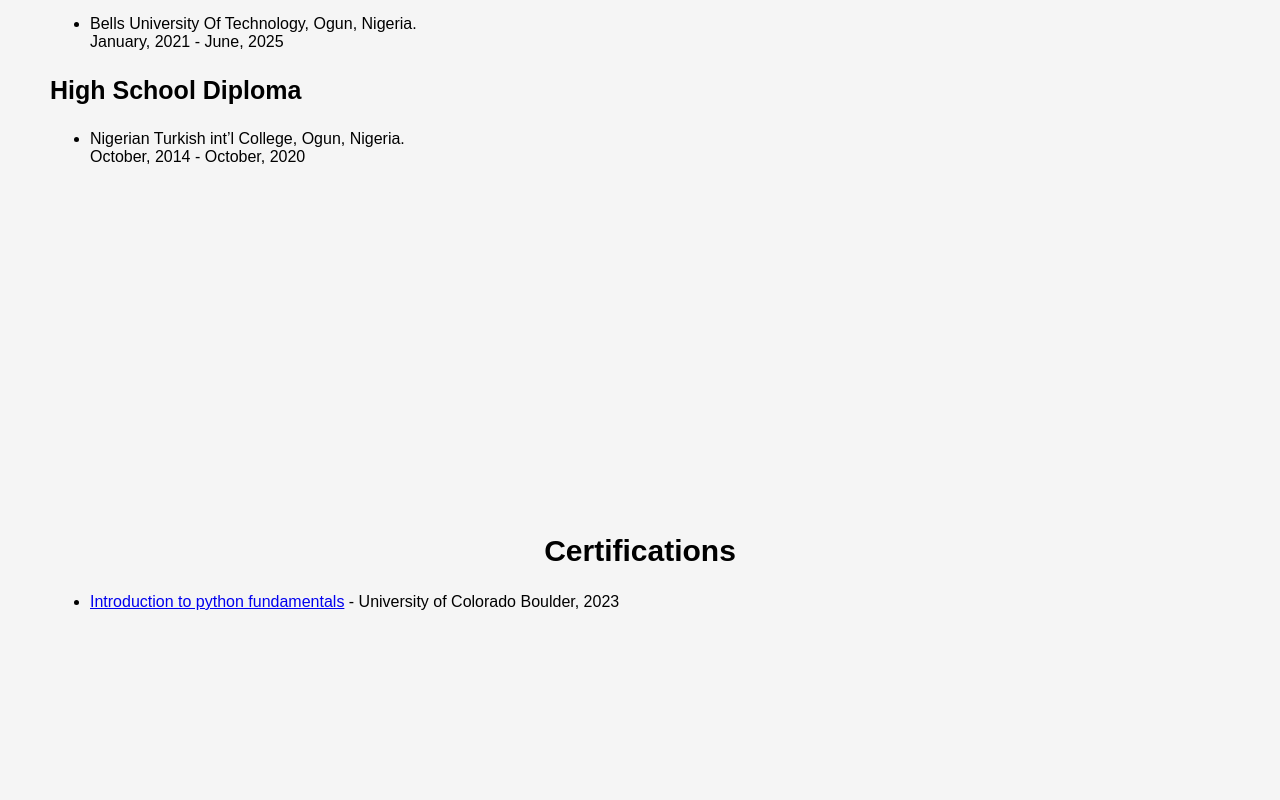
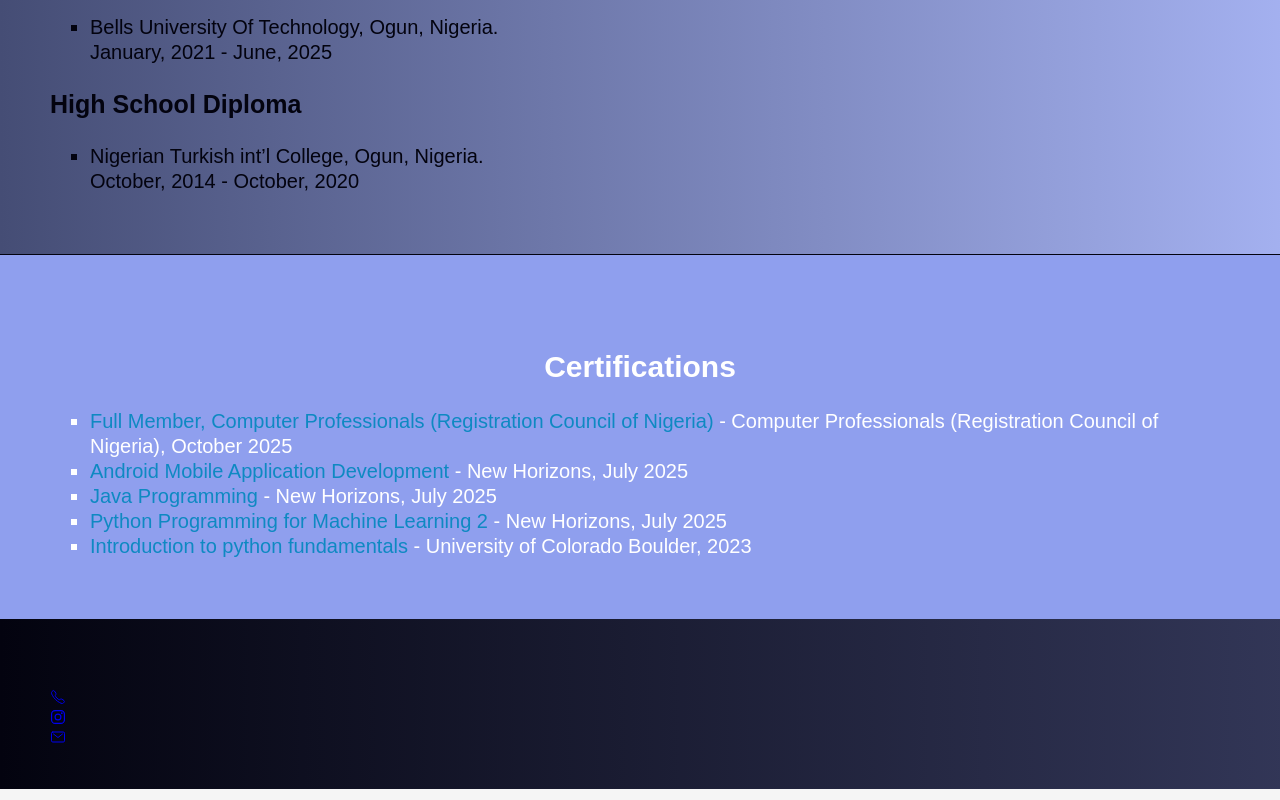
Before and after one commit to Lordjay-19/bakrejaafar, a plain HTML site: page index.html in a window 1280 px wide. Shown: the part 1820-2620 px from the top of the page. Drawn offline with nearby package versions, Linux system fonts and the light colour scheme.

Commit message:
"completed certification list"

```diff
--- a/css/index.css
+++ b/css/index.css
@@ -112,6 +112,11 @@ section {
     margin: 60px 0px 20px 20px;
 }
 
+.image-right:hover {
+    transform: scale(1.05);
+    transition: transform 0.3s;
+}
+
 .work-experience {
     background-color: rgb(143, 159, 238);
     color: rgb(3, 3, 15);
@@ -119,183 +124,52 @@ section {
     padding-bottom: 40px;
 }
 
-/*body {
-    background-color: blanchedalmond;
+.skills {
+    background-color: white;
+    color: rgb(3, 3, 15);
 }
 
-header {
-    background-color: white;
-    width: 100%;
-    padding-left: 20px;
-}
-img {
-    border-radius: 25px;
-    height: 50px;
-    width: 50px;
-    margin-bottom: 0px;
+.skills ul {
+    list-style-type: square;
+    line-height: 25px;
+    font-size: 20px;
 }
 
-h1 {
-    display: inline-block;
-    color: rgb(14, 137, 194);
-    font-family: sans-serif;
-    font-size: 30px;
+.education {
+    background: linear-gradient(90deg, rgb(69, 77, 117), rgba(143, 159, 238, 0.8));
+    color: rgb(3, 3, 15);
+    height: auto;
+    padding-bottom: 40px;
 }
 
-nav {
-    display: inline-block;
-    margin-left: 250px;
-    margin-top: auto;
-    margin-bottom: auto;
+.education ul {
+    list-style-type: square;
+    line-height: 25px;
+    font-size: 20px;
 }
 
-.navigation li {
-    list-style: none;
-    display: inline-block;
-    transition: color 0.1s ;
+.certifications {
+    background-color: rgb(143, 159, 238);
+    color: white;
+    height: auto;
+    border-top: 1px solid rgb(3, 3, 15);
+    padding-bottom: 40px;
 }
 
-.navigation li:hover {
-    color: rgb(14, 137, 194);
+.certifications ul {
+    list-style-type: square;
+    line-height: 25px;
+    font-size: 20px;
 }
 
-h2 {
-    text-align: left;
-    border-bottom: 2px solid black;
+.certifications a {
     color: rgb(14, 137, 194);
+    text-decoration: none;
 }
 
-a {
-    text-decoration: solid;
-    color: black;
+.contact-me {
+    background: linear-gradient(90deg, rgb(3, 3, 15), rgba(1, 6, 47, 0.8));
+    color: rgb(3, 3, 15);
+    height: auto;
+    padding-bottom: 40px;
 }
-
-a:hover {
-    font-weight: bold;
-}
-
-li {
-    margin-left: 25px;
-}
-
-h3 {
-    color: black;
-    font-weight: normal;
-}
-
-p {
-    font-family: 'Gill Sans', 'Gill Sans MT', Calibri, 'Trebuchet MS', sans-serif;
-}
-
-a li {
-    font-family: 'Gill Sans', 'Gill Sans MT', Calibri, 'Trebuchet MS', sans-serif;
-}
-
-.social-icons {
-    color: white;
-    margin-top: 10px;
-}
-
-#contact-me {
-    background-color: black;
-    padding: 2% 35% 2% 47%;
-}
-
-#contact-me a {
-    color: white;
-}
-
-#contact-me a:hover {
-    color: aqua;
-    font-size: 120%;
-}
-
-
-
-@media (max-width: 600px) {
-    body {
-        background-color: blanchedalmond;
-    }
-
-    header {
-        border-bottom: 1px solid black;
-    }
-
-    #img1 {
-        text-align: center;
-        margin-bottom: 0px;
-    }
-
-    img {
-        border-radius: 10px;
-        height: 150px;
-        width: 130px;
-    }
-
-    h1 {
-        margin-top: 0px;
-        text-align: center;
-        color: rgb(14, 137, 194);
-        font-family: 'Lucida Sans', 'Lucida Sans Regular', 'Lucida Grande', 'Lucida Sans Unicode', Geneva, Verdana, sans-serif;
-        font-size: 150%;
-    }
-
-    h2 {
-        text-align: left;
-        border-bottom: 2px solid black;
-        color: rgb(14, 137, 194);
-        width: 100%;
-        font-size: 120%;
-    }
-
-    ol {
-        list-style: disc;
-        display: flex;
-        text-align: center;
-        flex-direction: column;
-        align-items: flex-start;
-    }
-
-    li {
-        margin-left: 0px;
-
-    }
-
-    a {
-        text-decoration: none;
-        color: black;
-    }
-
-    a:hover {
-        font-weight: bold;
-    }
-
-    p {
-        font-family: 'Gill Sans', 'Gill Sans MT', Calibri, 'Trebuchet MS', sans-serif;
-        font-size: 90%;
-    }
-
-    a li {
-        font-size: 90%;
-        font-family: 'Gill Sans', 'Gill Sans MT', Calibri, 'Trebuchet MS', sans-serif;
-    }
-
-    .social-icons {
-        color: white;
-        margin-top: 10px;
-    }
-
-    #contact-me {
-        background-color: black;
-        padding: 2% 35% 2% 47%;
-    }
-
-    #contact-me a {
-        color: white;
-    }
-
-    #contact-me a:hover {
-        color: aqua;
-        font-size: 120%;
-    }
-}
--- a/index.html
+++ b/index.html
@@ -87,7 +87,7 @@
                 <h3><strong>Technical</strong></h3>
                 <ul>
                     <li>Frontend Development using HTML, CSS, JavaScript, React.js..</li>
-                    <li>Knowledge of Web Development Tools: VS Code, GitHub, Canva, Figma (basic).</li>
+                    <li>Knowledge of Web Development Tools: VS Code, Git, GitHub, Canva, Figma (basic).</li>
                     <li>Basic knowledge in Graphics design (less than 6 months).</li>
                     <li>Good knowledge of Cisco Packet Tracer.</li>
                     <li>Network Troubleshooting.</li>
@@ -119,7 +119,25 @@
             <section id="certifications" class="certifications">
                 <h2>Certifications</h2>
                 <ul>
-                    <li><a href="Coursera QJ9HYBDHCHKE.pdf" target="_blank">Introduction to python
+                    <li><a href="./assets/documents/CPN Certificate.pdf" target="_blank">Full Member, Computer
+                            Professionals
+                            (Registration Council of Nigeria)</a> -
+                        Computer
+                        Professionals (Registration Council of Nigeria), October 2025
+                    </li>
+                    <li><a href="./assets/documents/New Horizons Certificate.pdf" target="_blank">Android Mobile
+                            Application Development</a> -
+                        New Horizons, July 2025
+                    </li>
+                    <li><a href="./assets/documents/New Horizons Certificate.pdf" target="_blank">Java Programming</a> -
+                        New Horizons, July 2025
+                    </li>
+                    <li><a href="./assets/documents/New Horizons Certificate.pdf" target="_blank">Python Programming for
+                            Machine Learning
+                            2</a> -
+                        New Horizons, July 2025
+                    </li>
+                    <li><a href="./assets/documents/Coursera QJ9HYBDHCHKE.pdf" target="_blank">Introduction to python
                             fundamentals</a> -
                         University of Colorado Boulder, 2023
                     </li>
@@ -129,7 +147,7 @@
     </main>
     <footer>
         <div>
-            <section id="contact-me">
+            <section id="contact-me" class="contact-me">
                 <div>
                     <a class="social-icons" href="tel:08132528916" rel="noopener" title="Call 08132528916"><ion-icon
                             name="call-outline"></ion-icon></a>
```
Also changed, not shown: 2 other files.
